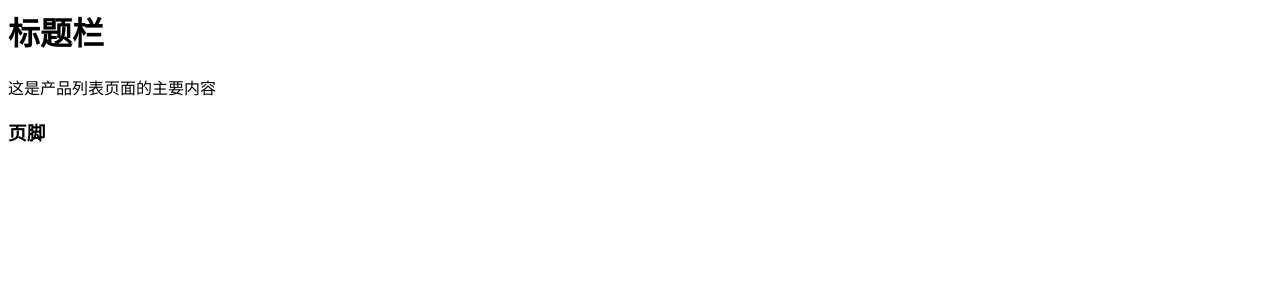
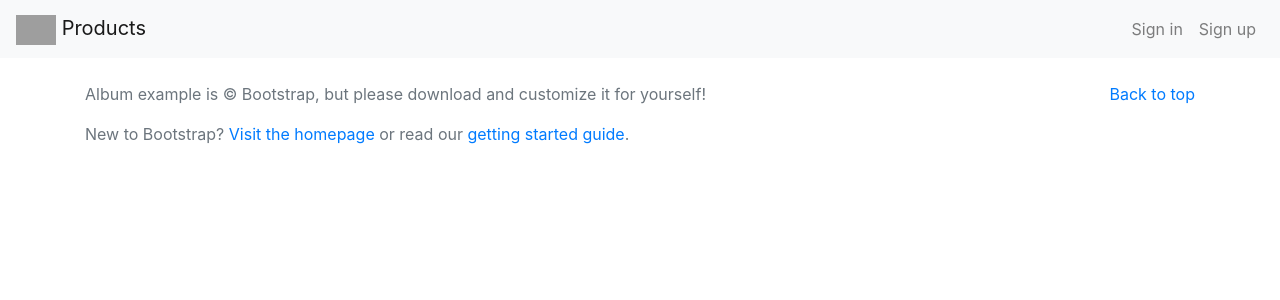
Before and after one commit to weixiaosmile010203/django, a Django app: page / in a window 1280 px wide. Shown: the top 300 px of the page. Run offline with Django 3.2, Linux system fonts and the light colour scheme; some libraries are stand-ins or nearby versions; grey boxes are pictures that could not be loaded.

Commit message:
制定项目的标题栏

```diff
--- a/PythonCloud/PYC05/product_hunt/product_hunt/settings.py
+++ b/PythonCloud/PYC05/product_hunt/product_hunt/settings.py
@@ -120,3 +120,7 @@
 # https://docs.djangoproject.com/en/2.1/howto/static-files/
 
 STATIC_URL = '/static/'
+STATIC_ROOT = os.path.join(BASE_DIR, 'static/')
+STATIC_DIRs = [
+    os.path.join(BASE_DIR, 'products/static/')
+]
--- a/PythonCloud/PYC05/product_hunt/templates/theme.html
+++ b/PythonCloud/PYC05/product_hunt/templates/theme.html
@@ -1,5 +1,101 @@
+<!--
 <h1>标题栏</h1>
 {% block content %}
 
 {% endblock content %}
 <h3>页脚</h3>
+-->
+{% load staticfiles %}
+
+<!doctype html>
+<html lang="en">
+	<style text="text/css">
+pre {
+		white-space: pre-wrap;
+		word-wrap: break-word;
+}
+	</style>
+<style>
+.baseBlock{
+width:760px;
+position:relative;
+}
+.baseBlockIn{
+padding:10px 15px;
+background:#EBEDF4;
+box-shadow:10px 10px 5px #444;
+-moz-box-shadow:20px 10px 5px #444;
+-webkit-box-shadow:10px 10px 5px #444;
+position:relative;
+z-index:1;
+}
+.ieShadow{
+_width:215px;
+_height:160px;
+filter:progid:DXImageTransform.Microsoft.Blur(pixelradius=6);
+-ms-filter:"progid:DXImageTransform.Microsoft.Blur(pixelradius=6)";
+background-color:#444\9;
+position:absolute;
+left:5px;
+top:5px;
+right:-5px;
+bottom:-5px;
+}
+</style>
+
+  <head>
+    <meta charset="utf-8">
+    <meta name="viewport" content="width=device-width, initial-scale=1, shrink-to-fit=no">
+    <meta name="description" content="">
+    <meta name="author" content="Mark Otto, Jacob Thornton, and Bootstrap contributors">
+    <meta name="generator" content="Jekyll v3.8.5">
+    <title>My Blog</title>
+    <!-- Bootstrap core CSS -->
+<link rel="stylesheet" href="https://stackpath.bootstrapcdn.com/bootstrap/4.2.1/css/bootstrap.min.css" integrity="sha384-GJzZqFGwb1QTTN6wy59ffF1BuGJpLSa9DkKMp0DgiMDm4iYMj70gZWKYbI706tWS" crossorigin="anonymous">
+    <style>
+      .bd-placeholder-img {
+        font-size: 1.125rem;
+        text-anchor: middle;
+      }
+
+      @media (min-width: 768px) {
+        .bd-placeholder-img-lg {
+          font-size: 3.5rem;
+        }
+      }
+    </style>
+    <!-- Custom styles for this template -->
+    <script src="https://code.jquery.com/jquery-3.3.1.slim.min.js" integrity="sha384-q8i/X+965DzO0rT7abK41JStQIAqVgRVzpbzo5smXKp4YfRvH+8abtTE1Pi6jizo" crossorigin="anonymous"></script>
+<script src="https://cdnjs.cloudflare.com/ajax/libs/popper.js/1.14.6/umd/popper.min.js" integrity="sha384-wHAiFfRlMFy6i5SRaxvfOCifBUQy1xHdJ/yoi7FRNXMRBu5WHdZYu1hA6ZOblgut" crossorigin="anonymous"></script>
+<script src="https://stackpath.bootstrapcdn.com/bootstrap/4.2.1/js/bootstrap.min.js" integrity="sha384-B0UglyR+jN6CkvvICOB2joaf5I4l3gm9GU6Hc1og6Ls7i6U/mkkaduKaBhlAXv9k" crossorigin="anonymous"></script>
+  </head>
+  <body>
+
+
+		  <nav class="navbar navbar-expand-lg navbar-light bg-light">
+  <a class="navbar-brand" href="#"><img src=" {% static 'computer.png' %} " height=30px>    Products</a>
+
+  <button class="navbar-toggler" type="button" data-toggle="collapse" data-target="#navbarNavAltMarkup" aria-controls="navbarNavAltMarkup" aria-expanded="false" aria-label="Toggle navigation">
+    <span class="navbar-toggler-icon"></span>
+  </button>
+  <div class="collapse navbar-collapse" id="navbarNavAltMarkup">
+    <div class="navbar-nav ml-auto" >
+      <a class="nav-item nav-link" href="#">Sign in</a>
+      <a class="nav-item nav-link" href="#">Sign up</a>
+    </div>
+  </div>
+</nav>
+
+<footer class="text-muted">
+  <div class="container">
+		<br>
+    <p class="float-right">
+      <a href="#">Back to top</a>
+    </p>
+    <p>Album example is &copy; Bootstrap, but please download and customize it for yourself!</p>
+    <p>New to Bootstrap? <a href="https://getbootstrap.com">Visit the homepage</a> or read our <a href="/docs/4.2/getting-started/introduction/">getting started guide</a>.</p>
+  </div>
+</footer>
+<script src="https://code.jquery.com/jquery-3.3.1.slim.min.js" integrity="sha384-q8i/X+965DzO0rT7abK41JStQIAqVgRVzpbzo5smXKp4YfRvH+8abtTE1Pi6jizo" crossorigin="anonymous"></script>
+      <script>window.jQuery || document.write('<script src="/docs/4.2/assets/js/vendor/jquery-slim.min.js"><\/script>')</script><script src="/docs/4.2/dist/js/bootstrap.bundle.min.js" integrity="sha384-zDnhMsjVZfS3hiP7oCBRmfjkQC4fzxVxFhBx8Hkz2aZX8gEvA/jsP3eXRCvzTofP" crossorigin="anonymous"></script></body>
+</html>
```
